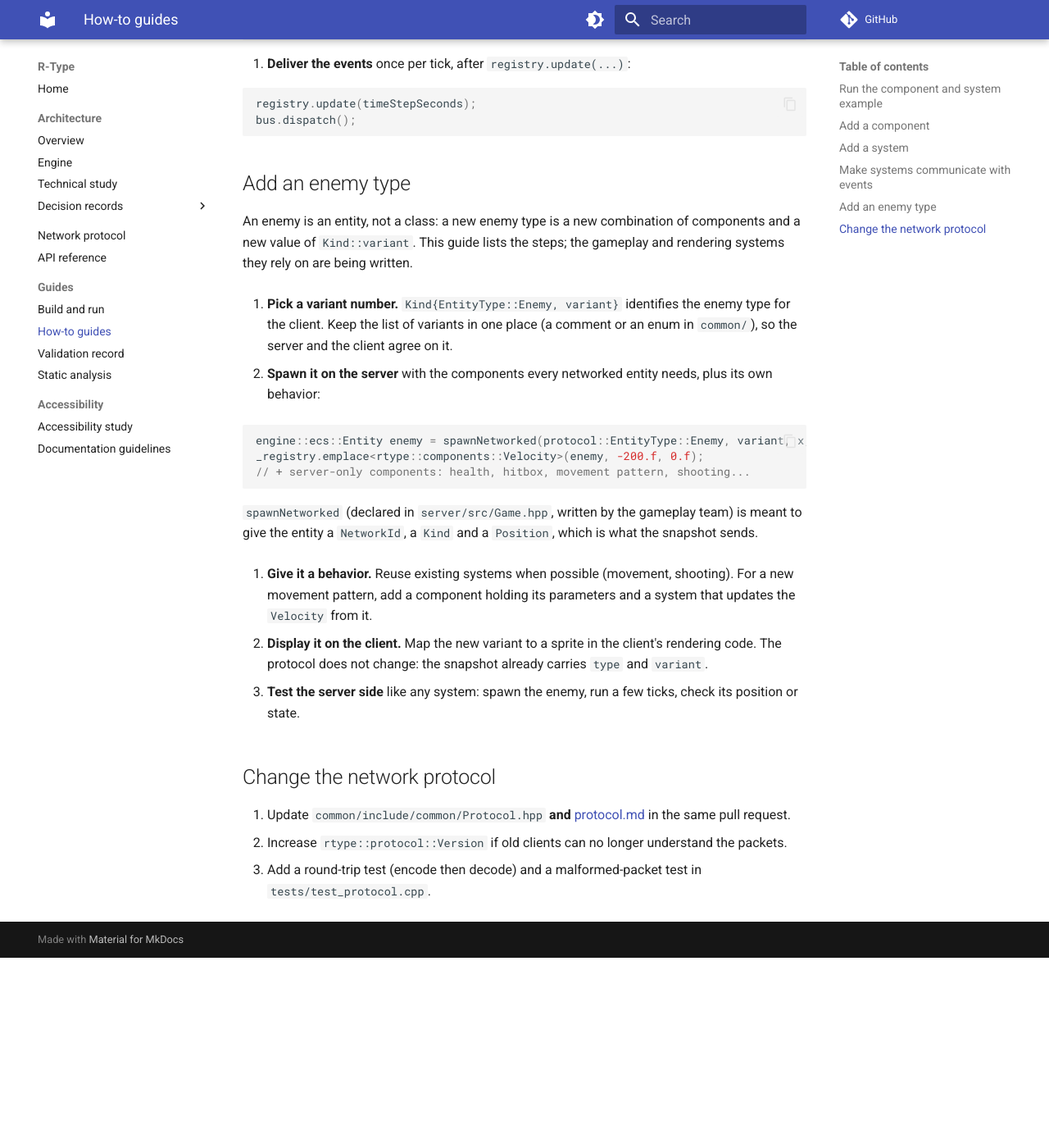
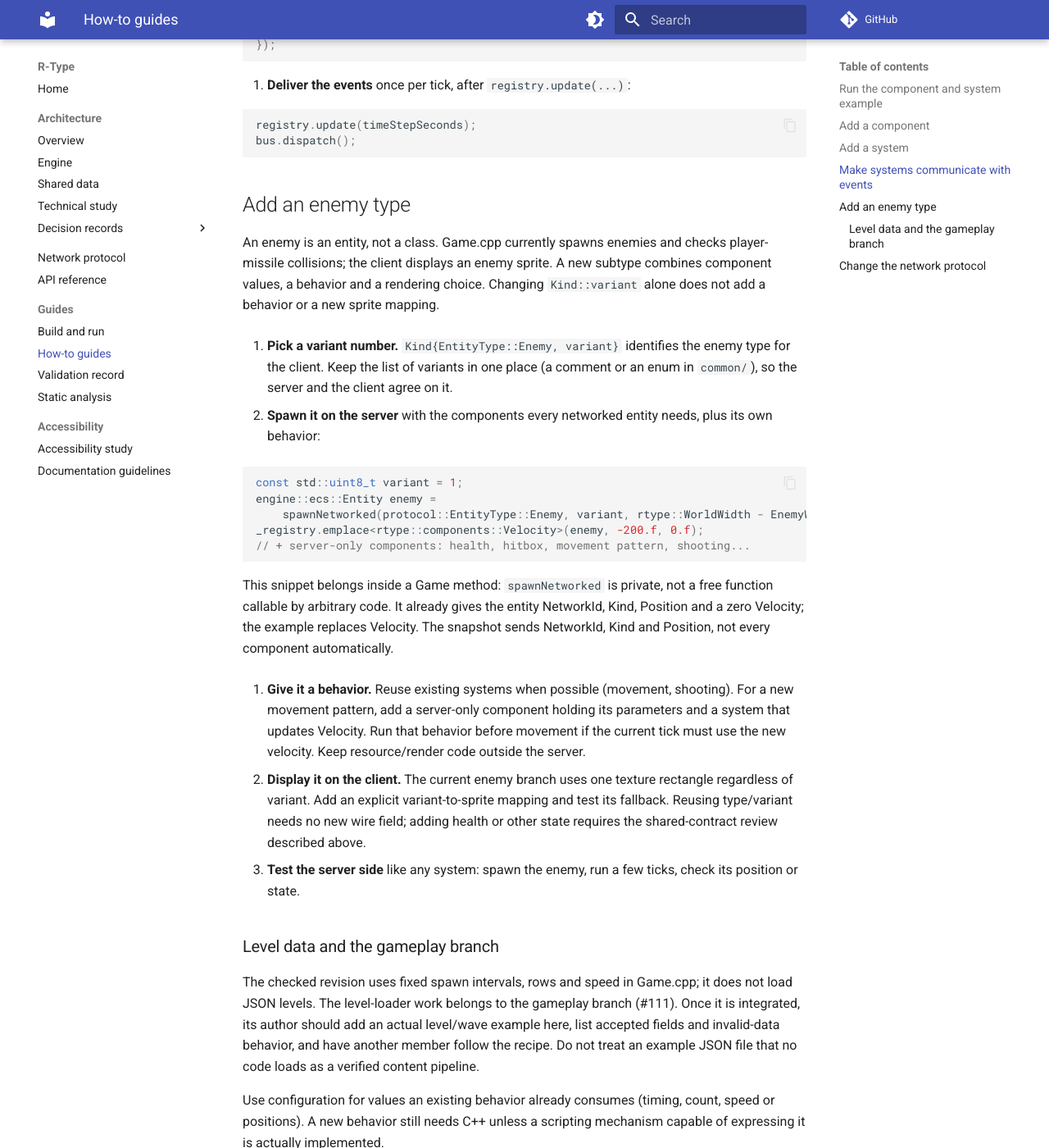
Before and after one commit to Nivek-Hyn/epitech-rtype, an MkDocs documentation site: the page built from docs/how-to.md, in a window 1280 px wide and 1400 px high, scrolled down 3509 px. Shown: the whole window at 82% size. Built offline with MkDocs 1.6.1 and Material for MkDocs 9.7.7, drawn with Linux system fonts in a browser that asks for light colours; comment, search, counter and statistics services are not loaded; before the commit the page ends 4677 px from its top, so only the background shows below that; some of the changed text lies outside the part shown.

Commit message:
docs: explain shared data and enemy changes

````diff
--- a/docs/how-to.md
+++ b/docs/how-to.md
@@ -2,6 +2,7 @@
 
 Short recipes for the most common changes. They assume you know the concepts from the
 [engine documentation](engine.md): entities, components, systems and the event bus.
+Before changing data shared across domains, read the [shared data reference](shared-data.md).
 
 ## Run the component and system example
 
@@ -158,8 +159,9 @@ Use the event bus when a system must trigger something it should not know about
 
 ## Add an enemy type
 
-An enemy is an entity, not a class: a new enemy type is a new combination of components and a new value of
-`Kind::variant`. This guide lists the steps; the gameplay and rendering systems they rely on are being written.
+An enemy is an entity, not a class. Game.cpp currently spawns enemies and checks player-missile collisions;
+the client displays an enemy sprite. A new subtype combines component values, a behavior and a rendering choice.
+Changing `Kind::variant` alone does not add a behavior or a new sprite mapping.
 
 1. **Pick a variant number.** `Kind{EntityType::Enemy, variant}` identifies the enemy type for the client.
    Keep the list of variants in one place (a comment or an enum in `common/`), so the server and the client
@@ -168,21 +170,36 @@ An enemy is an entity, not a class: a new enemy type is a new combination of com
 2. **Spawn it on the server** with the components every networked entity needs, plus its own behavior:
 
    ```cpp
-   engine::ecs::Entity enemy = spawnNetworked(protocol::EntityType::Enemy, variant, x, y);
+   const std::uint8_t variant = 1;
+   engine::ecs::Entity enemy =
+       spawnNetworked(protocol::EntityType::Enemy, variant, rtype::WorldWidth - EnemyWidth, 300.f);
    _registry.emplace<rtype::components::Velocity>(enemy, -200.f, 0.f);
    // + server-only components: health, hitbox, movement pattern, shooting...
    ```
 
-   `spawnNetworked` (declared in `server/src/Game.hpp`, written by the gameplay team) is meant to give the entity a
-   `NetworkId`, a `Kind` and a `Position`, which is what the snapshot sends.
+   This snippet belongs inside a Game method: `spawnNetworked` is private, not a free function callable by
+   arbitrary code. It already gives the entity NetworkId, Kind, Position and a zero Velocity; the example
+   replaces Velocity. The snapshot sends NetworkId, Kind and Position, not every component automatically.
 
 3. **Give it a behavior.** Reuse existing systems when possible (movement, shooting). For a new movement pattern,
-   add a component holding its parameters and a system that updates the `Velocity` from it.
+   add a server-only component holding its parameters and a system that updates Velocity. Run that behavior
+   before movement if the current tick must use the new velocity. Keep resource/render code outside the server.
 
-4. **Display it on the client.** Map the new variant to a sprite in the client's rendering code. The protocol
-   does not change: the snapshot already carries `type` and `variant`.
+4. **Display it on the client.** The current enemy branch uses one texture rectangle regardless of variant.
+   Add an explicit variant-to-sprite mapping and test its fallback. Reusing type/variant needs no new wire
+   field; adding health or other state requires the shared-contract review described above.
 
 5. **Test the server side** like any system: spawn the enemy, run a few ticks, check its position or state.
+
+### Level data and the gameplay branch
+
+The checked revision uses fixed spawn intervals, rows and speed in Game.cpp; it does not load JSON levels.
+The level-loader work belongs to the gameplay branch (#111). Once it is integrated, its author should add
+an actual level/wave example here, list accepted fields and invalid-data behavior, and have another member
+follow the recipe. Do not treat an example JSON file that no code loads as a verified content pipeline.
+
+Use configuration for values an existing behavior already consumes (timing, count, speed or positions).
+A new behavior still needs C++ unless a scripting mechanism capable of expressing it is actually implemented.
 
 ## Change the network protocol
 
--- a/mkdocs.yml
+++ b/mkdocs.yml
@@ -49,6 +49,7 @@ nav:
   - Architecture:
       - Overview: architecture.md
       - Engine: engine.md
+      - Shared data: shared-data.md
       - Technical study: technical-study.md
       - Decision records:
           - Index: adr/README.md
````
Also changed, not shown: docs/index.md (+1 -0 lines), docs/shared-data.md (added, +87 -0 lines).
